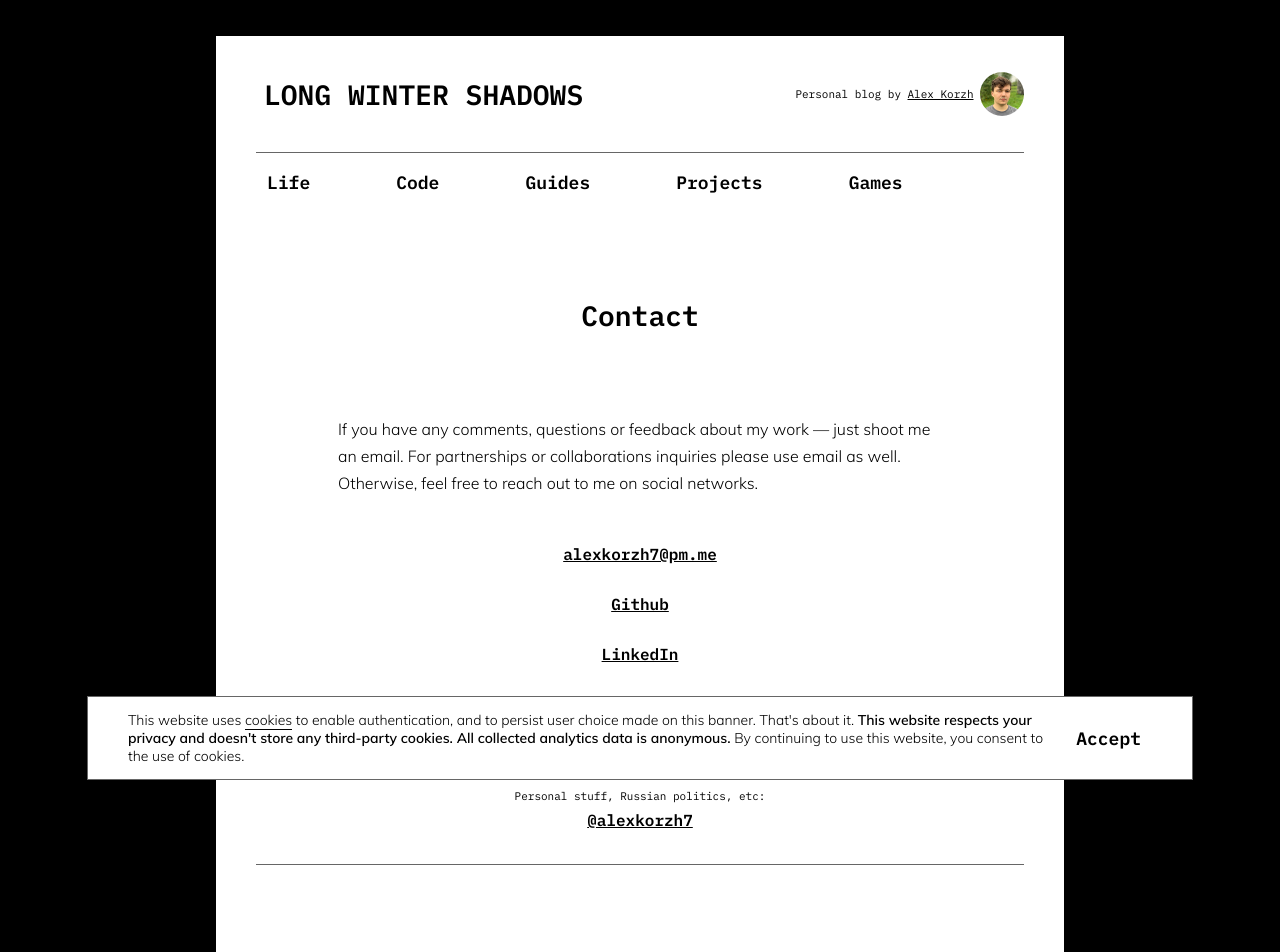
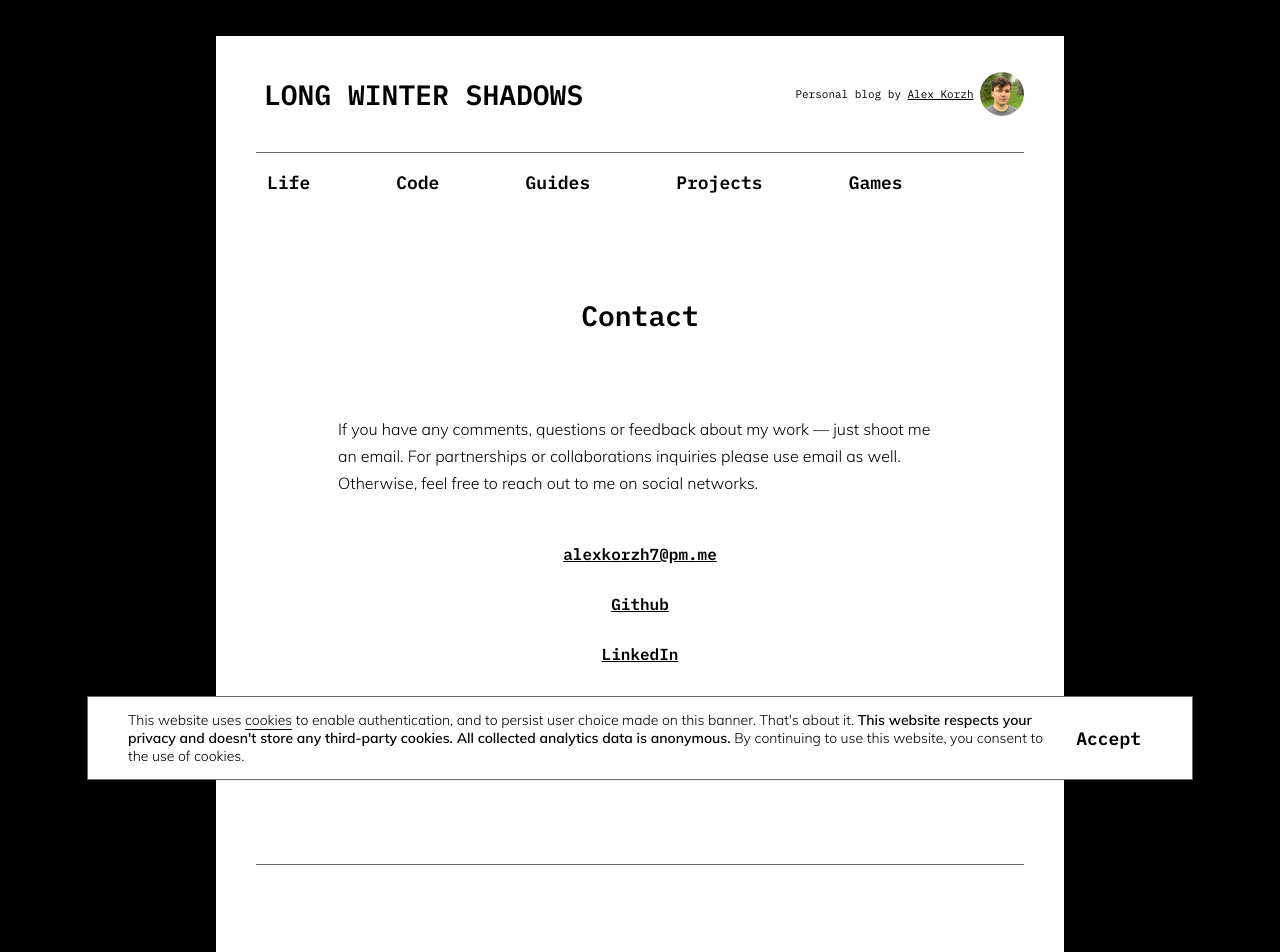
Before and after one commit to AlexKLWS/lws-blog-nextjs, a Next.js app: page /contact in a window 1280 px wide. Shown: the top 952 px of the page. Built offline with nearby package versions, Linux system fonts and the light colour scheme; no server answers.

Commit message:
Remove Russian politics twitter from the website

```diff
--- a/pagesComponents/contact/Contact.tsx
+++ b/pagesComponents/contact/Contact.tsx
@@ -61,10 +61,6 @@ const Contact: React.FC<Props> = (props: Props) => {
           <a className={styles.ContactLink} href='https://twitter.com/longwinshadows'>
             @longwinshadows
           </a>
-          <span className={styles.TwitterCaption}>Personal stuff, Russian politics, etc:</span>
-          <a className={styles.ContactLink} href='https://twitter.com/alexkorzh7'>
-            @alexkorzh7
-          </a>
           <div className={styles.BottomSection}>
             <div className={styles.ContactSeparator} />
             <div className={styles.ContactSecretContainer}>
```
